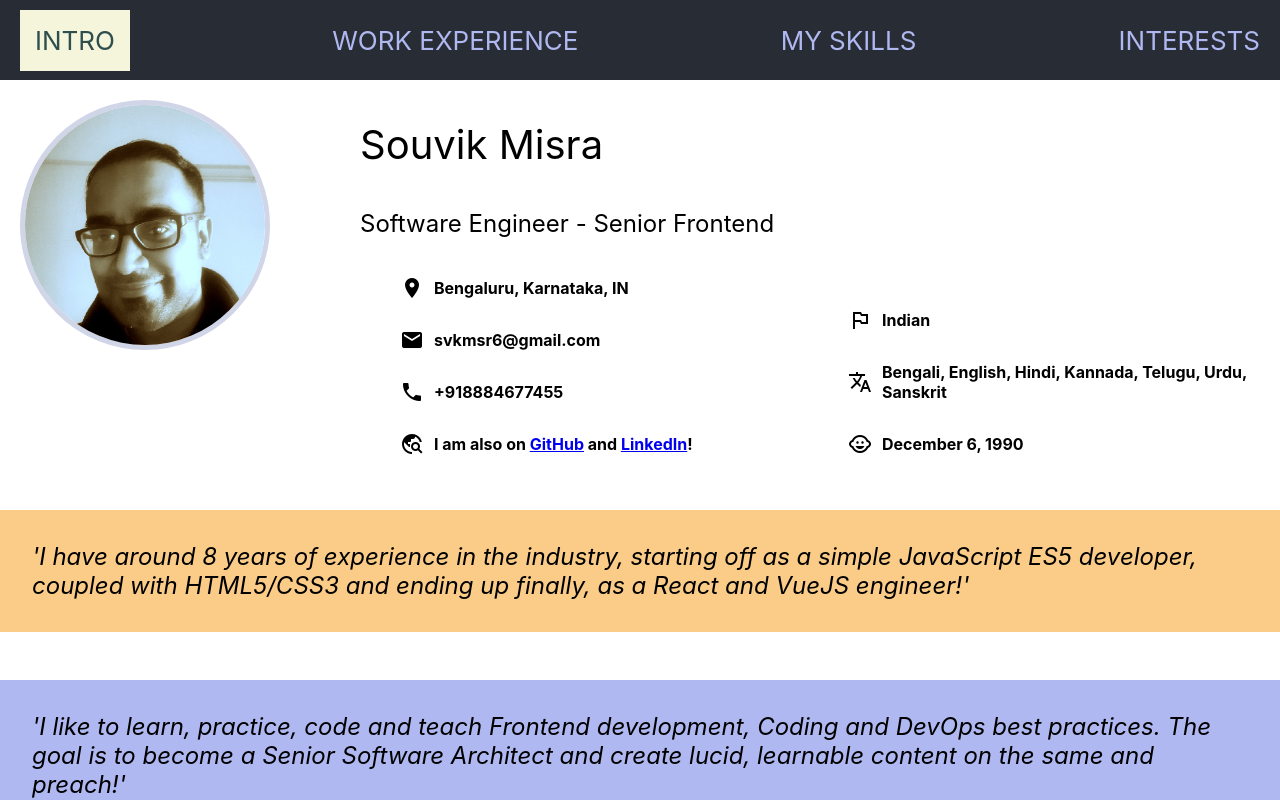
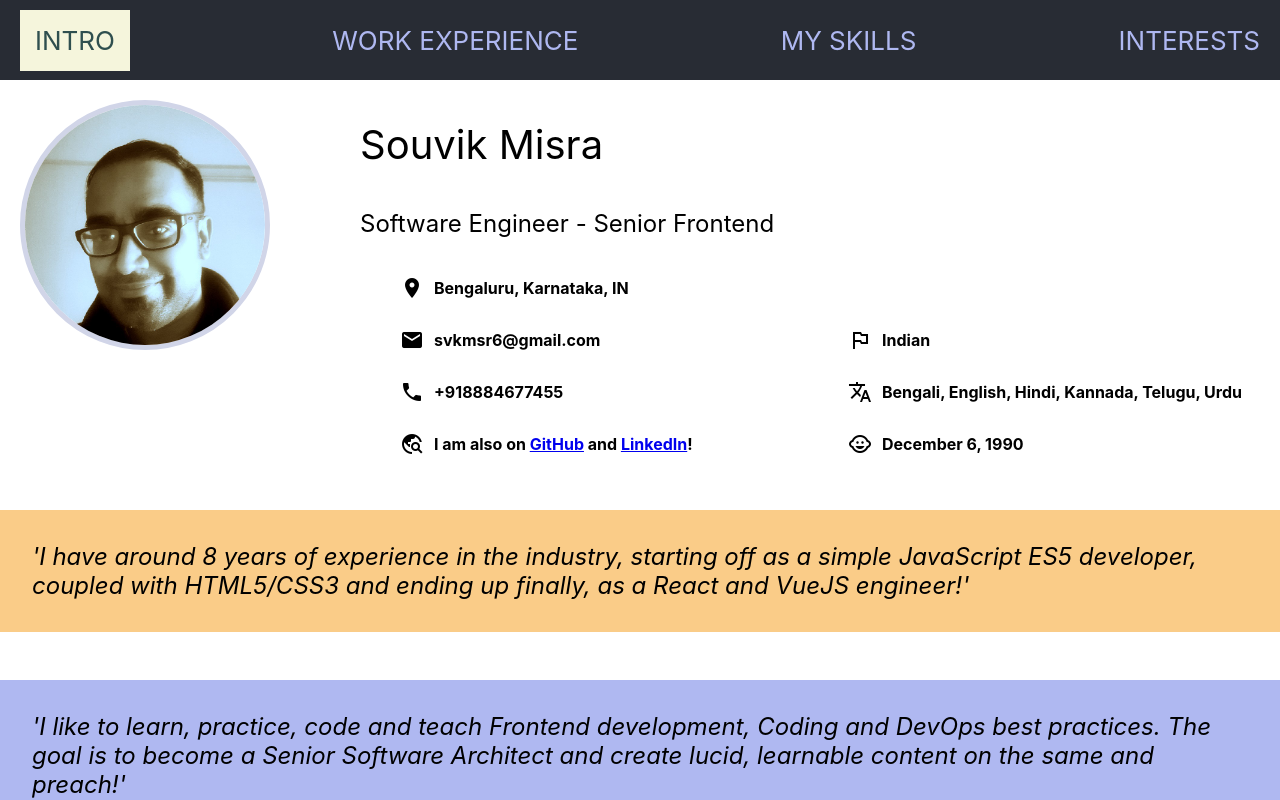
Before and after one commit to svkmsr6/svk-profile-app, a React (Create React App) app: page / in a window 1280 px wide. Shown: the top 800 px of the page. Built offline with nearby package versions, Linux system fonts and the light colour scheme.

Commit message:
removed list of languages

```diff
--- a/src/components/OtherInfo.js
+++ b/src/components/OtherInfo.js
@@ -14,7 +14,7 @@ function OtherInfo(props) {
                     <li className="info-list-item">
                         <span class="material-icons icon">translate</span>
                         <span className="info">
-                            <p classname="data">Bengali, English, Hindi, Kannada, Telugu, Urdu, Sanskrit</p>
+                            <p classname="data">Bengali, English, Hindi, Kannada, Telugu, Urdu</p>
                         </span>
                     </li>
                     <li className="info-list-item">
```
